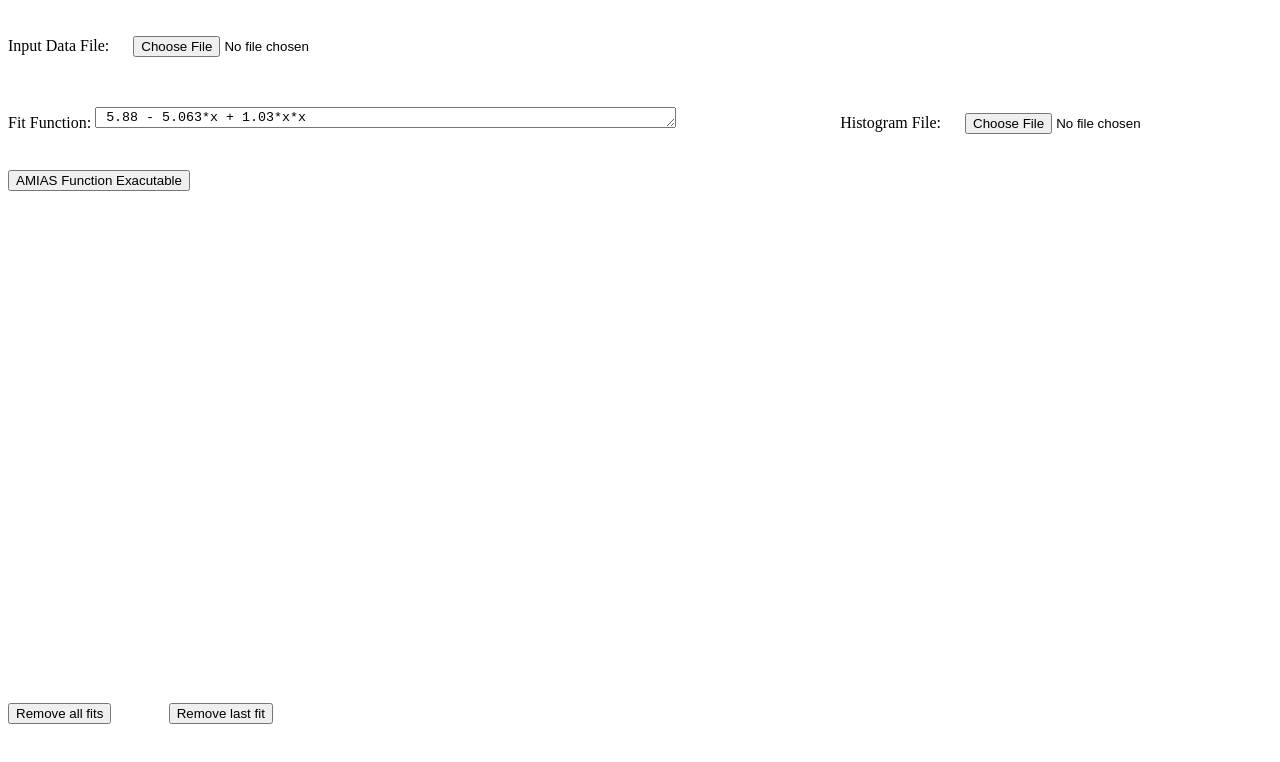
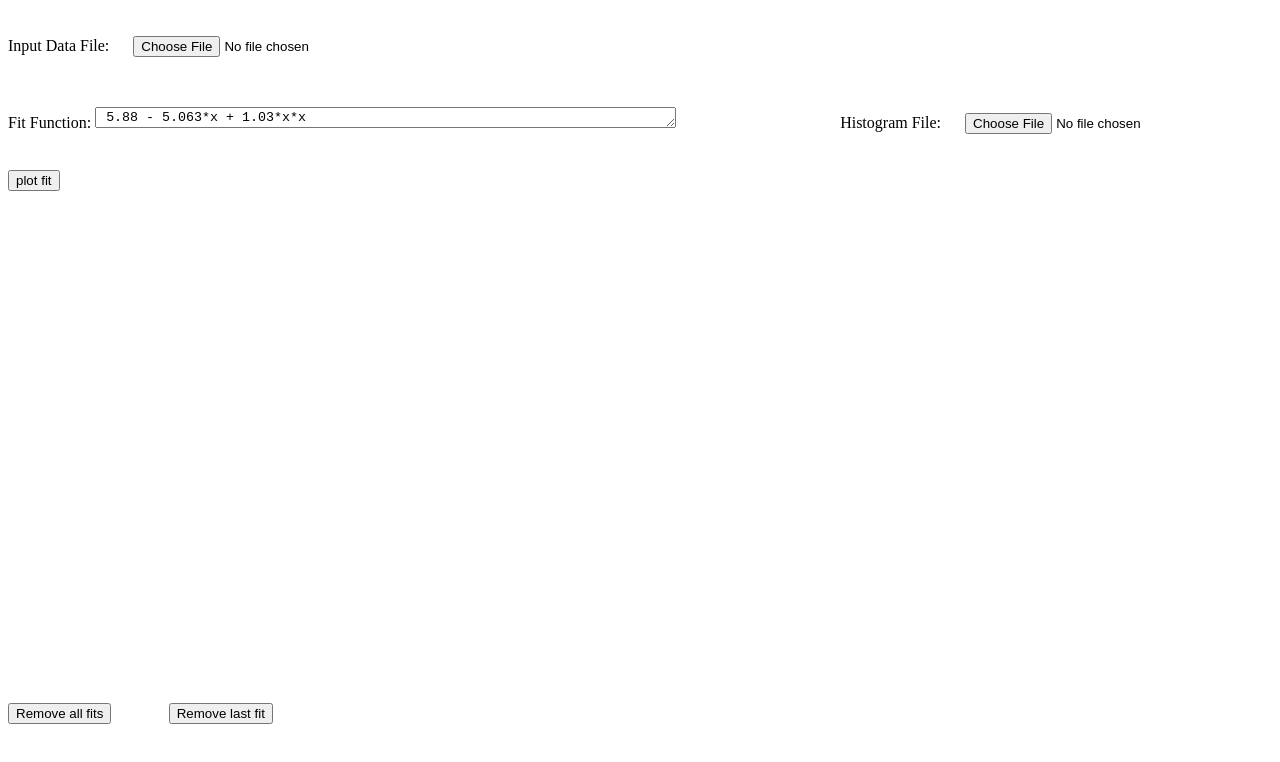
Before and after one commit to karaul/fit-n-plot, a plain HTML site: page index.html in a window 1280 px wide. Drawn offline with Linux system fonts and the light colour scheme.

Commit message:
minor change

```diff
--- a/index.html
+++ b/index.html
@@ -66,7 +66,7 @@
 <p><b>x range: </b> <input type="text" width="5" id="x1" value="-10">
 to <input type="text" width="5" id="x2" value="10"></p> -->
 
-    <p><button id="plot">AMIAS Function Exacutable</button></p>
+    <p><button id="plot">plot fit</button></p>
 
     <!-- <font size=-1>&nbsp  Move mouse to see values. Click and drag to zoom. Double-click to restore</font><br/> -->
 
```
Also changed, not shown: 1 other file.
